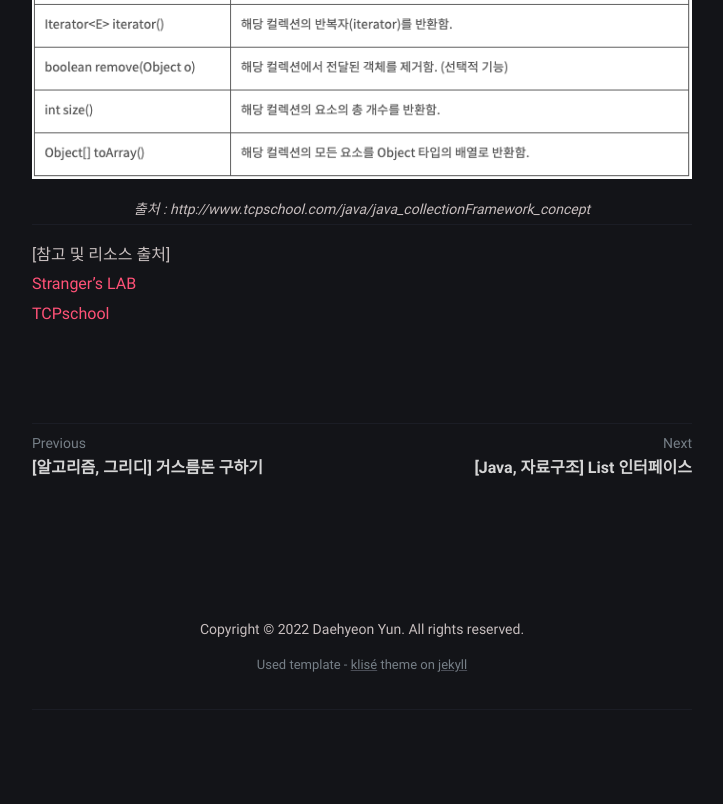
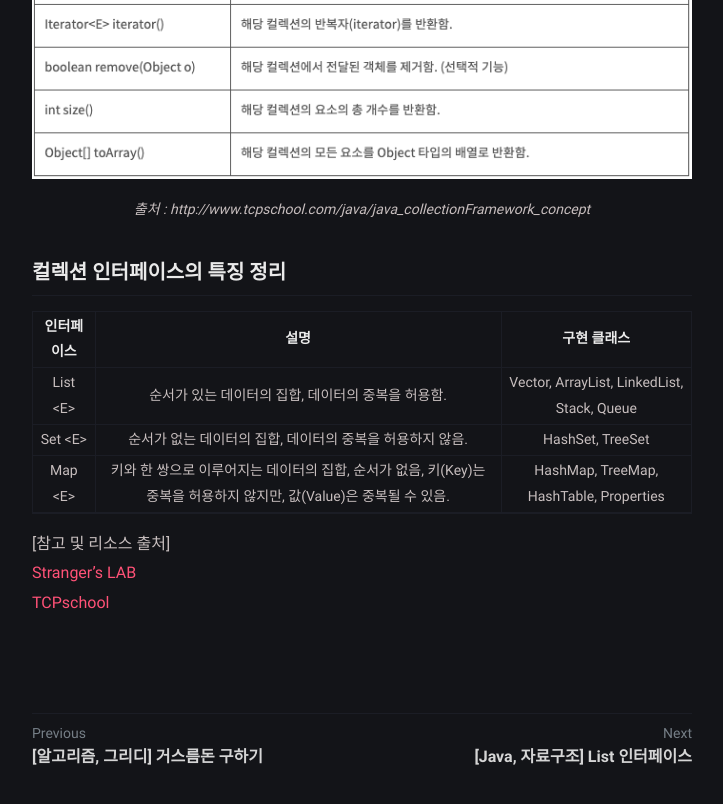
Before and after one commit to YunDaeHyeon/YunDaeHyeon.github.io, a Jekyll site: the page built from _posts/DataStructure/2022-02-12-datastructure-post1.md, in a window 1280 px wide and 900 px high, scrolled down 4090 px. Shown: the top 804 px of the window, without its empty margins (278-1001 px from the left). Built offline with Jekyll 4.4.1, drawn with Linux system fonts in a browser that asks for light colours; comment, search, counter and statistics services are not loaded; before the commit the page ends 4800 px from its top, so only the background shows below that.

Commit message:
mac-22.02.12 data structure post1 update

```diff
--- a/_posts/DataStructure/2022-02-12-datastructure-post1.md
+++ b/_posts/DataStructure/2022-02-12-datastructure-post1.md
@@ -52,6 +52,15 @@ tags: [java, data structure]
 <small><i>출처 : http://www.tcpschool.com/java/java_collectionFramework_concept</i></small>
 </center>
 
+### 컬렉션 인터페이스의 특징 정리
+
+|   인터페이스   |                                                         설명                                                        |                 구현 클래스                 |
+|:------------------:|:-------------------------------------------------------------------------------------------------------------------:|:-------------------------------------------:|
+| List \<E\>   | 순서가 있는 데이터의 집합, 데이터의 중복을 허용함.                                                                  | Vector, ArrayList, LinkedList, Stack, Queue |
+| Set \<E\>    | 순서가 없는 데이터의 집합, 데이터의 중복을 허용하지 않음.                                                           | HashSet, TreeSet                             |
+| Map \<E\>    | 키와 한 쌍으로 이루어지는 데이터의 집합, 순서가 없음, 키(Key)는 중복을 허용하지 않지만, 값(Value)은 중복될 수 있음. | HashMap, TreeMap, HashTable, Properties     |
+
+
 
 ---
 [참고 및 리소스 출처]
```
